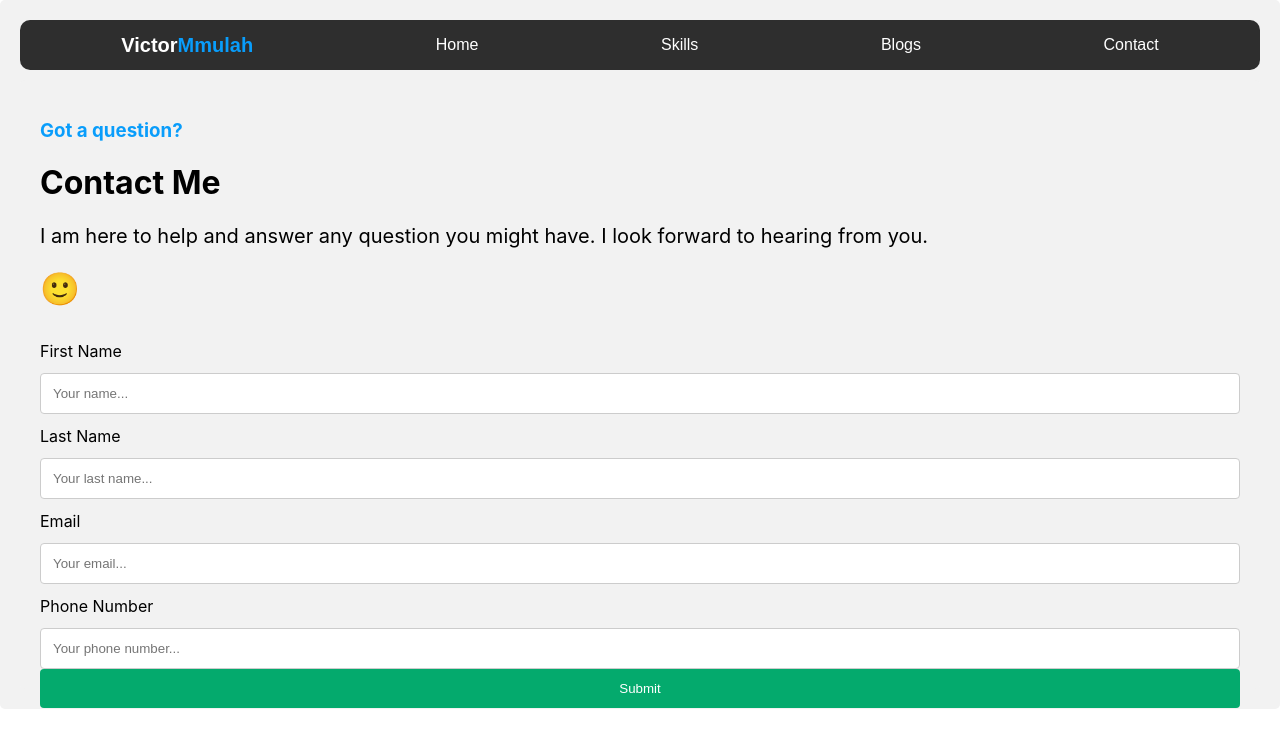
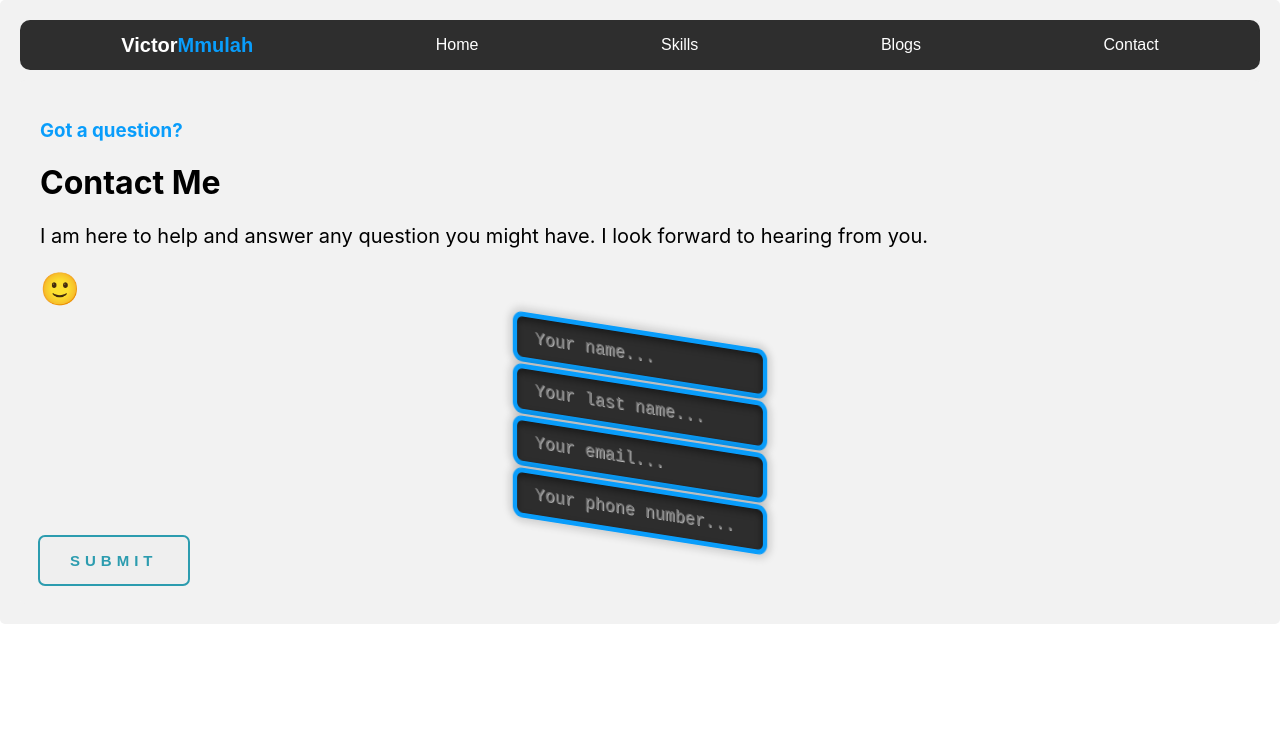
Before and after one commit to mmulahvictor/myPortfolio, a React (Create React App) app: page /contact in a window 1280 px wide. Shown: the top 748 px of the page. Built offline with nearby package versions, Linux system fonts and the light colour scheme.

Commit message:
Styling of the contact us buttons

```diff
--- a/src/components/contact/Contact.js
+++ b/src/components/contact/Contact.js
@@ -1,7 +1,7 @@
-import React from 'react'
-import './contact.css'
+import React from 'react';
+import './contact.css';
 
-function Contact() {
+function Contact () {
   return (
     <div>
       <h3>Got a question?</h3>
@@ -10,19 +10,18 @@ function Contact() {
         I am here to help and answer any question you might have. I look forward to hearing from you.
       </p>
       <h1>&#128578;</h1>
-      <form action="">
-        <label htmlFor="fname">First Name</label>
+      <form className='container'>
         <input type="text" name="" id="fname" placeholder='Your name...' />
-        <label htmlFor="lname">Last Name</label>
         <input type="text" name="" id="lname" placeholder='Your last name...' />
-        <label htmlFor="email">Email</label>
         <input type="email" name="" id="email" placeholder='Your email...' />
-        <label htmlFor="phone">Phone Number</label>
         <input type="tel" name="" id="phone" placeholder='Your phone number...' />
-        <input type="submit" value="Submit" />
+        {/* <input type="submit" value="Submit" /> */}
       </form>
+      <button class="button">
+        SUbmit
+      </button>
     </div>
-  )
+  );
 }
 
-export default Contact
+export default Contact;
--- a/src/components/contact/contact.css
+++ b/src/components/contact/contact.css
@@ -2,40 +2,89 @@
     box-sizing: border-box;
 }
 
-h3{
+h3 {
     color: #099DFB;
 }
 
-p{
+p {
     font-size: 20px;
     font-weight: 400;
 }
 
-input {
-    width: 100%;
-    padding: 12px;
-    border: 1px solid #ccc;
-    border-radius: 4px;
-    resize: vertical;
+.container {
+    display: flex;
+    flex-direction: column;
+    align-items: center;
 }
 
-input[type=submit] {
-    background-color: #04AA6D;
-    color: white;
-    padding: 12px 20px;
-    border: none;
-    border-radius: 4px;
-    cursor: pointer;
-    float: right;
+input {
+    display: inline-block;
+    max-width: 300px;
+    -webkit-box-sizing: content-box;
+    -moz-box-sizing: content-box;
+    box-sizing: content-box;
+    padding: 10px 20px;
+    border: 5px solid #099DFB;
+    -webkit-border-radius: 11px;
+    border-radius: 11px;
+    font: normal 19px/normal "Courier New", Courier, monospace;
+    color: #099DFB;
+    -o-text-overflow: clip;
+    text-overflow: clip;
+    background: rgba(45, 45, 45, 1);
+    box-shadow: 0 0 9px 4px rgba(0, 0, 0, 0.15), -1px 4px 8px -1px rgba(0, 0, 0, 0.49) inset;
+    text-shadow: 1px 1px 0 rgba(255, 255, 255, 0.66);
+    transition: all 200ms cubic-bezier(0.42, 0, 0.58, 1);
+    -webkit-transform: rotateX(-16.62deg) rotateY(-28.64788975654116deg);
+    transform: rotateX(-16.62deg) rotateY(-28.64788975654116deg);
 }
 
-input[type=submit]:hover {
-    background-color: #45a049;
+input:hover {
+    -webkit-transform: rotateX(-15.62deg) rotateY(-23.65deg);
+    transform: rotateX(-15.62deg) rotateY(-23.65deg);
 }
 
-label {
-    padding: 12px 12px 12px 0;
-    display: inline-block;
+input:focus {
+    outline: none;
+}
+
+button {
+    padding: 1em 2em;
+    border: none;
+    border-radius: 5px;
+    font-weight: bold;
+    letter-spacing: 5px;
+    text-transform: uppercase;
+    color: #2c9caf;
+    transition: all 1000ms;
+    font-size: 15px;
+    position: relative;
+    overflow: hidden;
+    outline: 2px solid #2c9caf;
+}
+
+button::before {
+    content: "";
+    position: absolute;
+    left: -50px;
+    top: 0;
+    width: 0;
+    height: 100%;
+    background-color: #2c9caf;
+    transform: skewX(45deg);
+    z-index: -1;
+    transition: width 1000ms;
+}
+
+button:hover::before {
+    width: 250%;
+}
+
+button:hover {
+    color: #ffffff;
+    transform: scale(1.1);
+    outline: 2px solid #70bdca;
+    box-shadow: 4px 5px 17px -4px #268391;
 }
 
 div {
```
